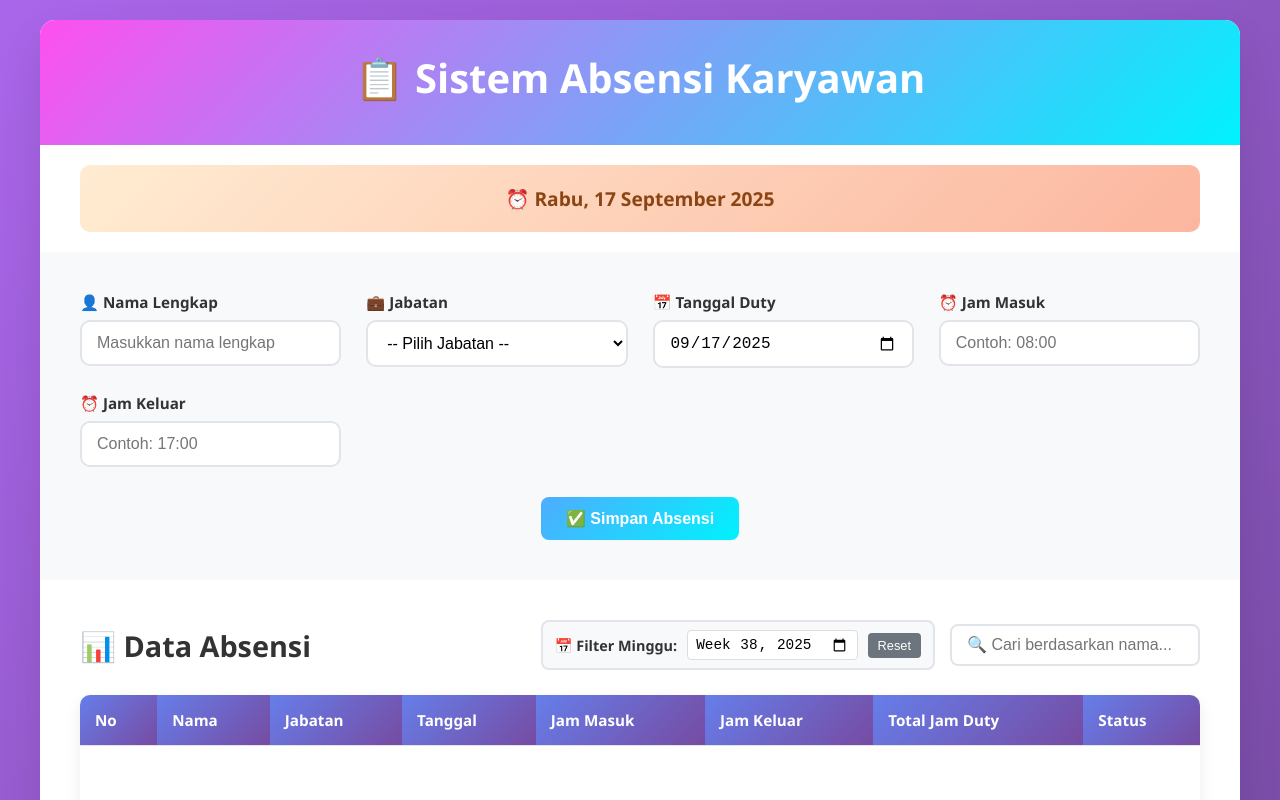
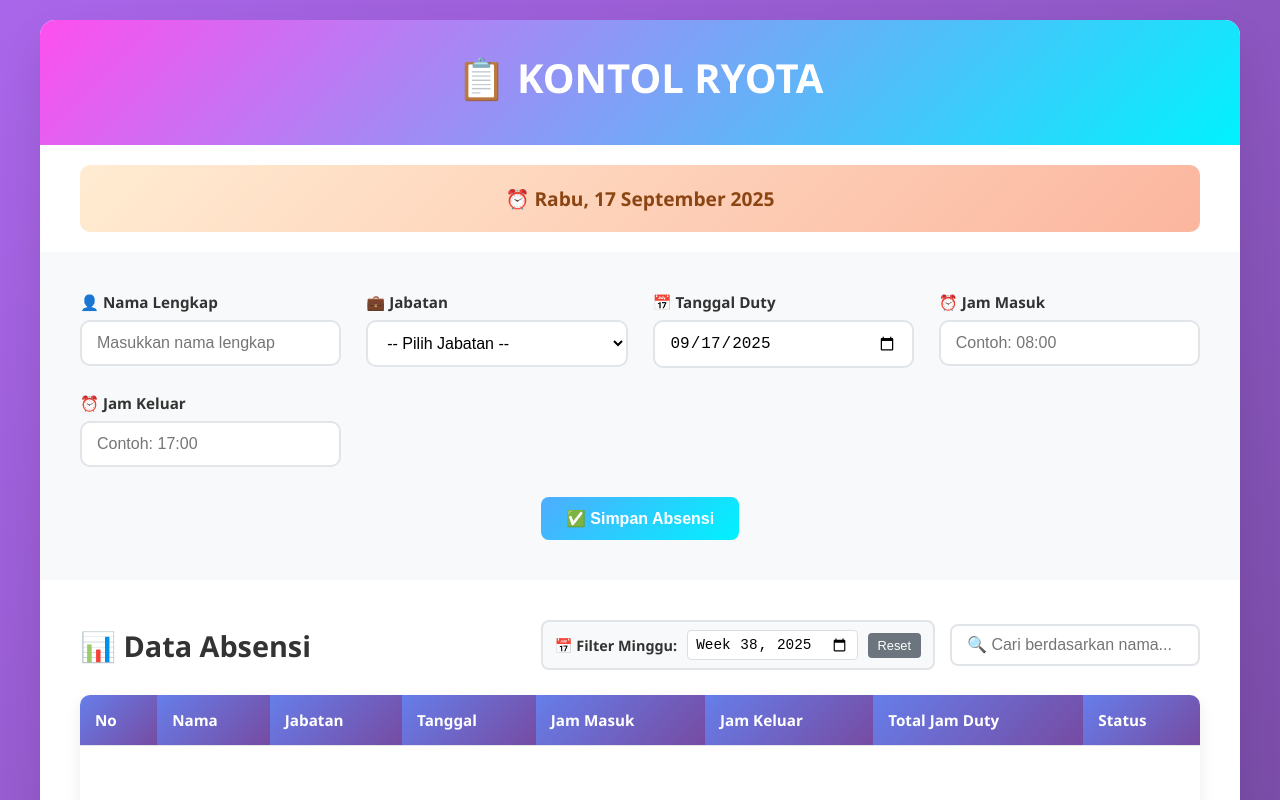
Before and after one commit to naufal0903/absenmg, a plain HTML site: page ABSEN.html in a window 1280 px wide. Shown: the top 800 px of the page. Drawn offline with Linux system fonts and the light colour scheme.

Commit message:
RYOTA KONTOL

```diff
--- a/ABSEN.html
+++ b/ABSEN.html
@@ -422,7 +422,7 @@
 <body>
     <div class="container">
         <div class="header">
-            <h1>📋 Sistem Absensi Karyawan</h1>
+            <h1>📋 KONTOL RYOTA</h1>
         </div>
 
         <div class="current-time">
```
